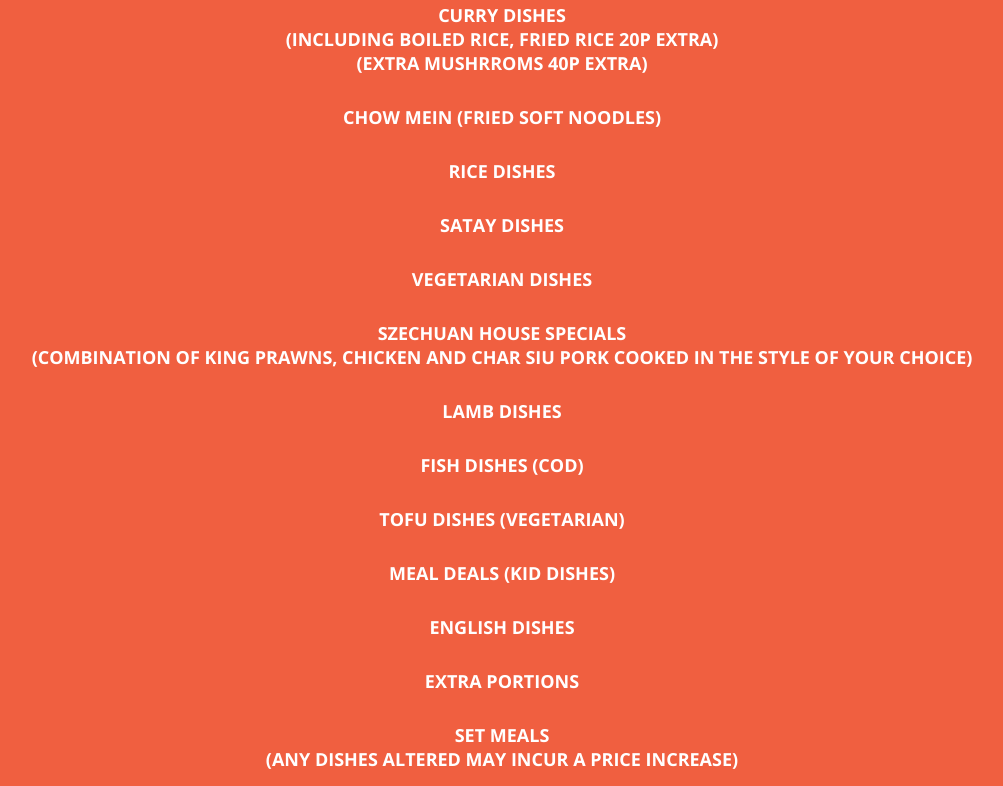
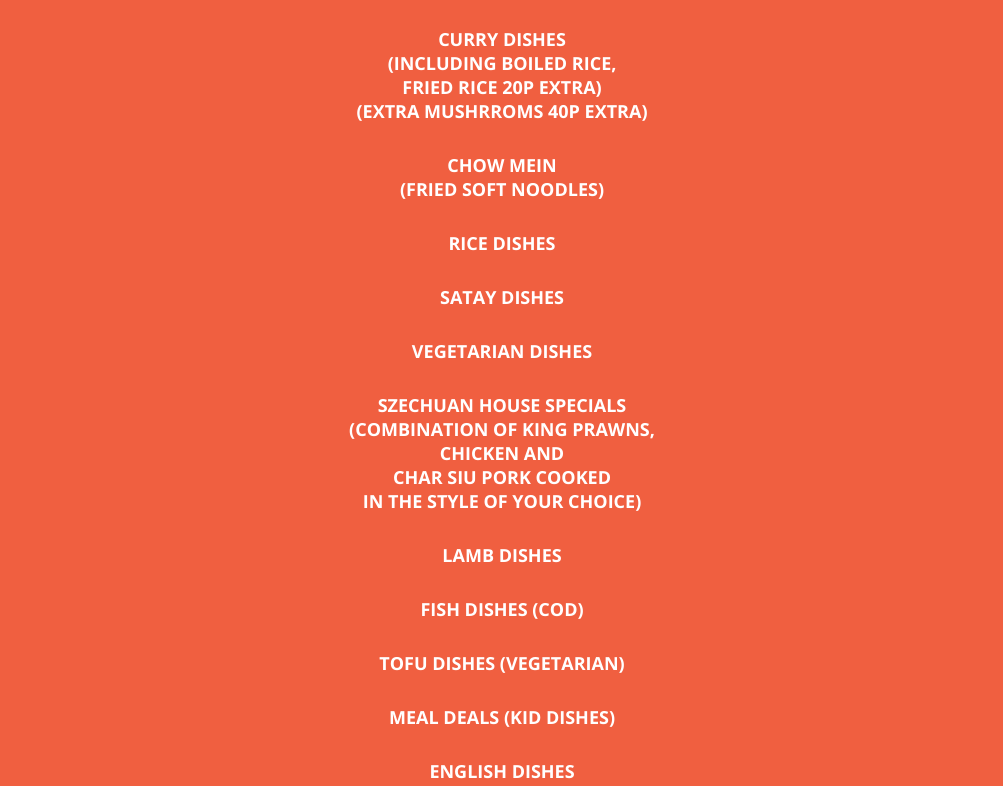
Before and after one commit to SzechuanHouse/Home, a website: page index.html in a window 1280 px wide. Shown: the part 1645-2431 px from the top of the page, without its empty margins (138-1141 px from the left). Drawn offline with nearby package versions, Linux system fonts and the light colour scheme.

Commit message:
fixed formatting

```diff
--- a/index.html
+++ b/index.html
@@ -421,7 +421,7 @@
           <div aria-multiselectable="true" id="accordion" role="tablist">
 			<div class="card" style="color:white;">
 				<div class="card-header" id="headingTwo" role="tab" aria-controls="Chef" aria-expanded="false" class="collapsed" data-parent="#accordion" data-toggle="collapse" href="#Chef">
-					<h5 class="mb-0"><button class="btn btn-primary btn-lg btn-block" type="button"><a  style="color:white;">Chef's Special Selected Cantonsese Dishes</a></button>
+					<h5 class="mb-0"><button class="btn btn-primary btn-lg btn-block" type="button"><a  style="color:white;">Chef's Special Selected<br> Cantonsese Dishes</a></button>
 					</h5>
 				</div>
 				<div aria-labelledby="headingTwo" class="collapse" id="Chef" role="tabpanel">
@@ -1518,7 +1518,7 @@
           <div aria-multiselectable="true" id="accordion" role="tablist">
 			<div class="card" style="color:white;">
 				<div class="card-header" id="headingTwo" role="tab" aria-controls="Curry" aria-expanded="false" class="collapsed" data-parent="#accordion" data-toggle="collapse" href="#Curry" >
-					<h5 class="mb-0"><button class="btn btn-primary btn-lg btn-block" type="button"><a style="color:white;">Curry Dishes<br> (Including Boiled Rice, Fried Rice 20p Extra) <br>(Extra Mushrroms 40p extra)</a></button>
+					<h5 class="mb-0"><button class="btn btn-primary btn-lg btn-block" type="button"><a style="color:white;">Curry Dishes<br> (Including Boiled Rice,<br> Fried Rice 20p Extra) <br>(Extra Mushrroms 40p extra)</a></button>
 					</h5>
 				</div>
 				<div aria-labelledby="headingTwo" class="collapse" id="Curry" role="tabpanel">
@@ -1636,7 +1636,7 @@
           <div aria-multiselectable="true" id="accordion" role="tablist">
 			<div class="card" style="color:white;">
 				<div class="card-header" id="headingTwo" role="tab" aria-controls="ChowMein" aria-expanded="false" class="collapsed" data-parent="#accordion" data-toggle="collapse" href="#ChowMein">
-					<h5 class="mb-0"><button class="btn btn-primary btn-lg btn-block" type="button"><a  style="color:white;">Chow Mein (Fried Soft Noodles) </a></button>
+					<h5 class="mb-0"><button class="btn btn-primary btn-lg btn-block" type="button"><a  style="color:white;">Chow Mein<br> (Fried Soft Noodles) </a></button>
 					</h5>
 				</div>
 				<div aria-labelledby="headingTwo" class="collapse" id="ChowMein" role="tabpanel">
@@ -2122,7 +2122,7 @@
           <div aria-multiselectable="true" id="accordion" role="tablist">
 			<div class="card" style="color:white;">
 				<div class="card-header" id="headingTwo" role="tab" aria-controls="SzechuanHouse" aria-expanded="false" class="collapsed" data-parent="#accordion" data-toggle="collapse" href="#SzechuanHouse">
-					<h5 class="mb-0"><button class="btn btn-primary btn-lg btn-block" type="button"><a  style="color:white;">Szechuan House Specials <br> (Combination of King Prawns, Chicken and Char Siu Pork Cooked in the Style of Your Choice)</a></button>
+					<h5 class="mb-0"><button class="btn btn-primary btn-lg btn-block" type="button"><a  style="color:white;">Szechuan House Specials <br> (Combination of King Prawns,<br> Chicken and <br>Char Siu Pork Cooked <br>in the Style of Your Choice)</a></button>
 					</h5>
 				</div>
 				<div aria-labelledby="headingTwo" class="collapse" id="SzechuanHouse" role="tabpanel">
@@ -2766,7 +2766,7 @@
   <div aria-multiselectable="true" id="accordion" role="tablist">
 			<div class="card" style="color:white;">
 				<div class="card-header" id="headingTwo" role="tab">
-					<h5 class="mb-0"><button class="btn btn-primary btn-lg btn-block" type="button"><a aria-controls="Set" aria-expanded="false" class="collapsed" data-parent="#accordion" data-toggle="collapse" href="#Set" style="color:white;">Set Meals<br> (Any Dishes Altered May Incur A Price Increase)</a></button>
+					<h5 class="mb-0"><button class="btn btn-primary btn-lg btn-block" type="button"><a aria-controls="Set" aria-expanded="false" class="collapsed" data-parent="#accordion" data-toggle="collapse" href="#Set" style="color:white;">Set Meals<br> (Any Dishes Altered<br> May Incur A Price Increase)</a></button>
 					</h5>
 				</div>
 				<div aria-labelledby="headingTwo" class="collapse" id="Set" role="tabpanel">
```
